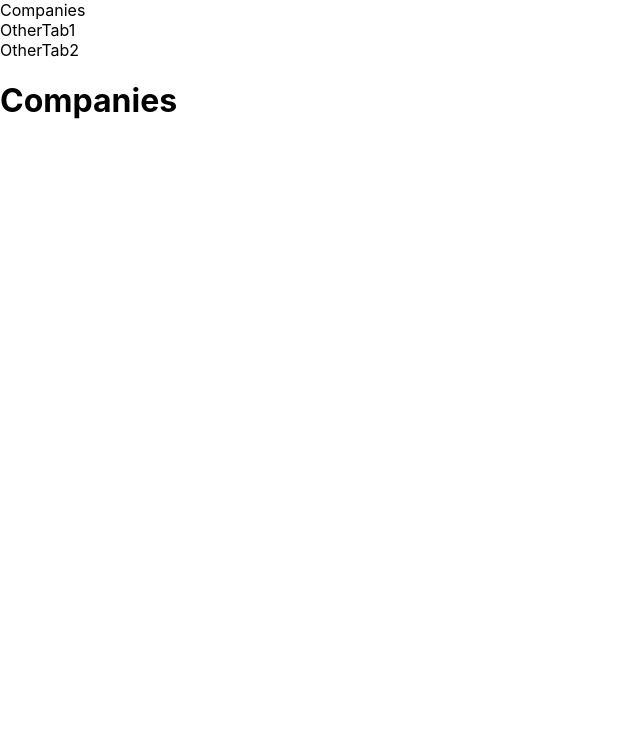
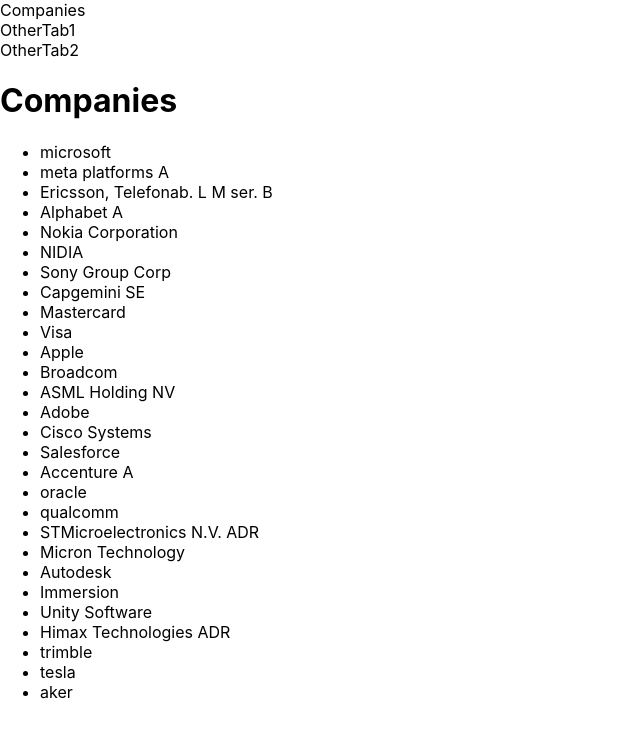
Before and after one commit to sondredl/react-demo, a React (Create React App) app: page / in a window 1280 px wide. Shown: the top 738 px of the page, without its empty margins (0-640 px from the left). Built offline with nearby package versions, Linux system fonts and the light colour scheme.

Commit message:
fix companies tab showing content

```diff
--- a/src/App.js
+++ b/src/App.js
@@ -1,15 +1,25 @@
 import logo from './logo.svg';
 import './App.css';
 import YourComponent from './jsonData';
-import React ,  {useState} from 'react';
+// import companies from './companies.json';
+// import React ,  {useState} from 'react';
 import Tabs from './tabs';
+import React, {useState, useEffect } from 'react';
 
 const App = () => {
   const [currentTab, setCurrentTab] = useState('Companies');
+  const [jsonData, setJsonData] = useState([]);
 
   const handleTabChange = (tab) => {
     setCurrentTab(tab);
   };
+
+  useEffect(() => {
+    fetch('/companies.json')
+    .then((response) => response.json())
+    .then((data) => setJsonData(data))
+    .then((error) => console.error('Error fetching JSON data:' , error));
+  }, []);
 
   return (
     <div>
@@ -18,19 +28,23 @@
         defaultTab="Companies"
         onTabChange={handleTabChange}
         />
-        {currentTab === 'Companies' && <CompaniesTab />}
+        {currentTab === 'Companies' && <CompaniesTab jsonData={jsonData} />}
         {currentTab === 'OtherTab1' && <OtherTab1 />}
         {currentTab === 'OtherTab2' && <OtherTab2 />}
       </div>
   );
 };
 
-const CompaniesTab = () => {
+const CompaniesTab = ({jsonData}) => {
   // The content of the "Companies" tab
   return (
     <div>
       <h1>Companies</h1>
-      {/* Your existing code for displaying companies */}
+            <ul>
+                {jsonData.map((company, index) => (
+                    <li key={index}>{company} </li>
+                ))}
+            </ul>
     </div>
   );
 };
```
